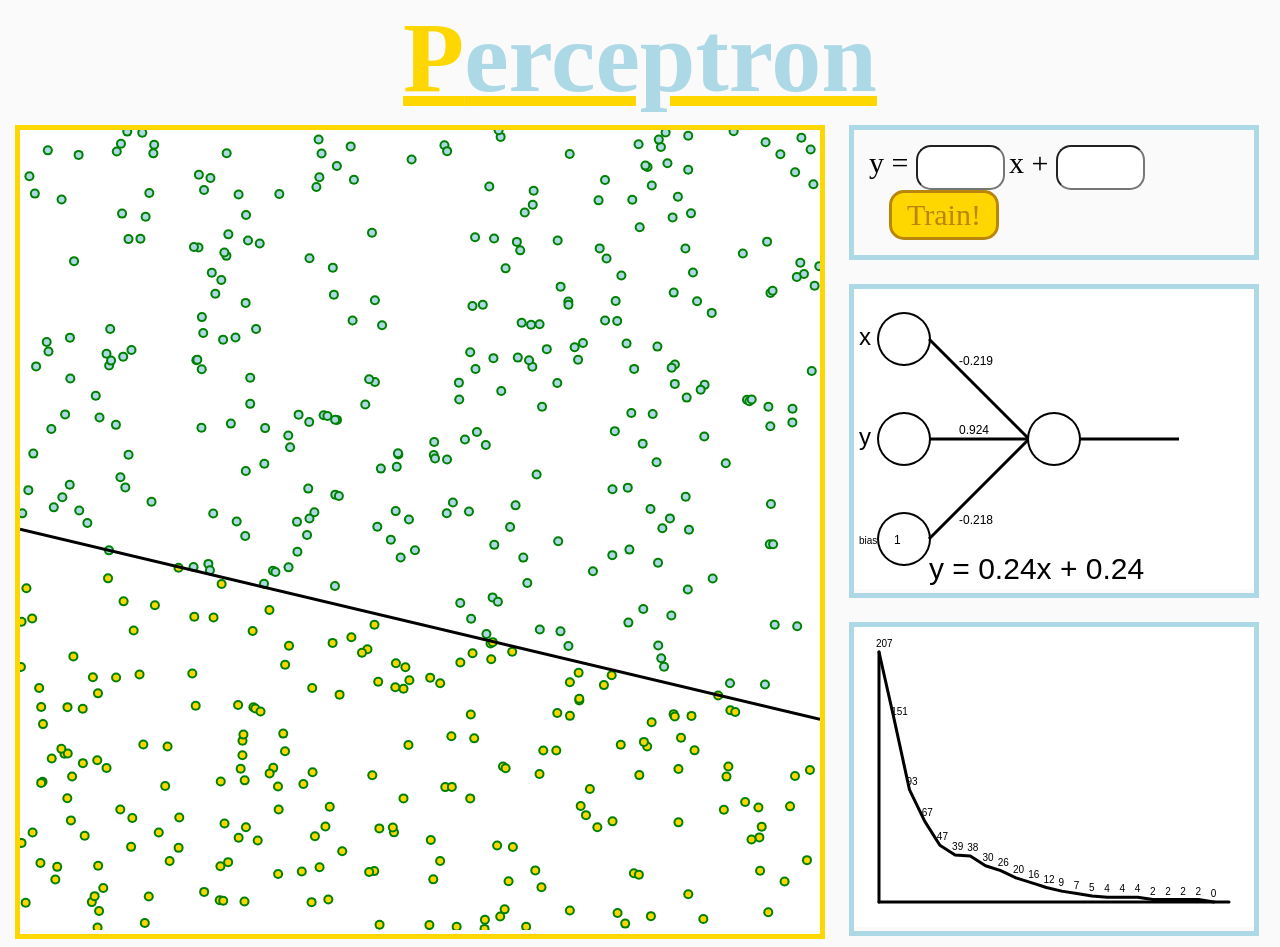
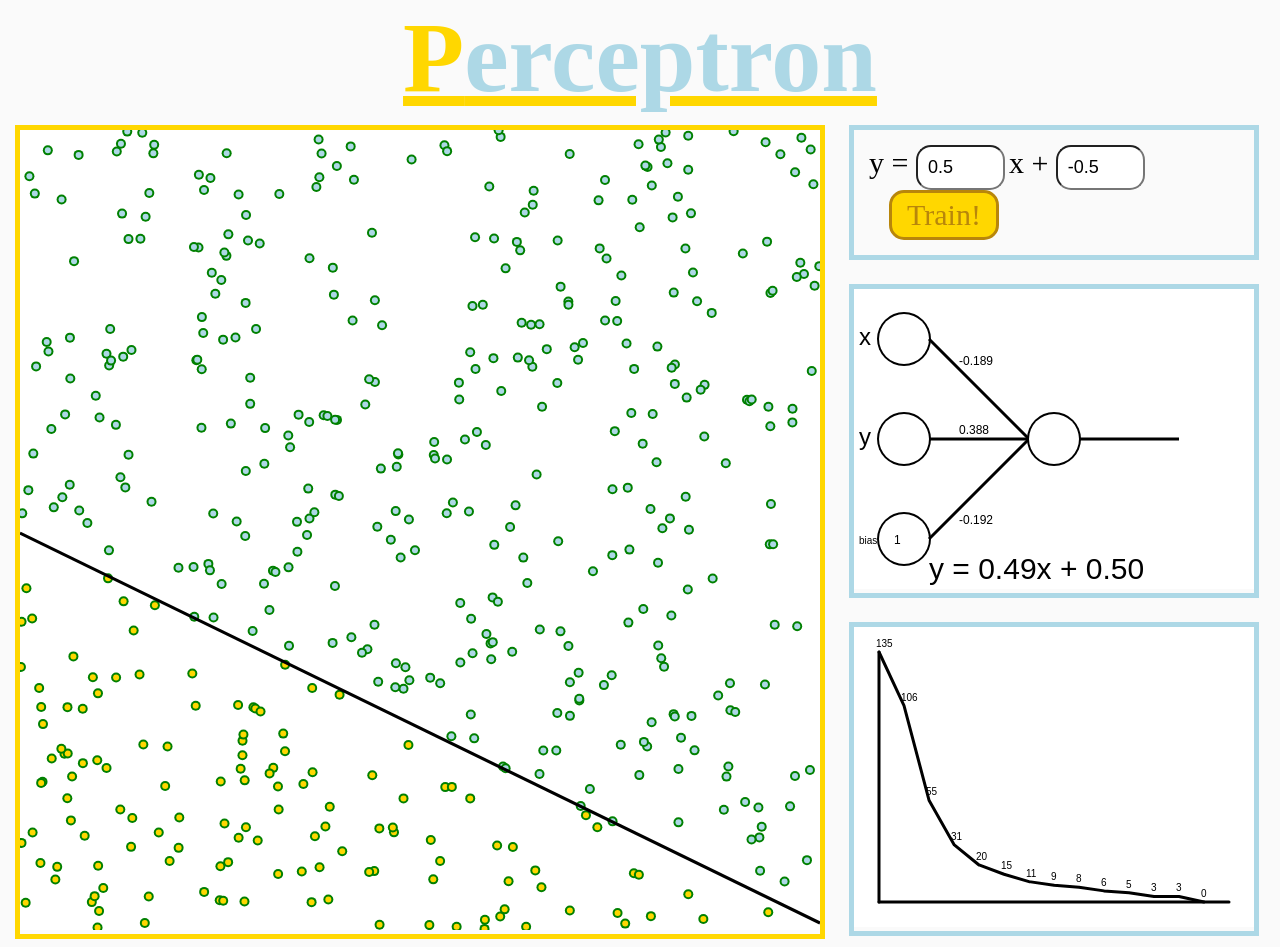
Before and after one commit to Lyallm1/perceptron-1, a website built with webpack: page src/demo.html in a window 1280 px wide. Built offline with nearby package versions, Linux system fonts and the light colour scheme; a web font is replaced by a local one.

Commit message:
Bind FE inputs to script

```diff
--- a/src/demo.html
+++ b/src/demo.html
@@ -106,10 +106,10 @@
     <aside id="info">
       <div id="action">
         <span>y = </span>
-        <input id="m" type="number" min="-1" max="1" step="0.01"/>
+        <input id="m" type="number" min="-1" max="1" step="0.01" value="0.5"/>
         <span>x + </span>
-        <input id="b" type="number" min="-1" max="1" step="0.01"/>
-        <button>Train!</button>
+        <input id="b" type="number" min="-1" max="1" step="0.01" value="-0.5"/>
+        <button id="train-button">Train!</button>
       </div>
       <div id="perceptron"></div>
       <div id="loss"></div>
--- a/src/dynamic-canvas/canvas/canvas.ts
+++ b/src/dynamic-canvas/canvas/canvas.ts
@@ -2,8 +2,8 @@ import { Shape } from '../shapes/shape';
 
 export class Canvas {
   private canvasElement;
-  private width;
-  private height;
+  public width;
+  public height;
 
   private shapes: Shape[] = [];
 
--- a/src/index.ts
+++ b/src/index.ts
@@ -6,45 +6,32 @@ import { Ball } from './dynamic-canvas/shapes/ball';
 import { Line } from './dynamic-canvas/shapes/line';
 import { Text } from './dynamic-canvas/shapes/text';
 
-const perceptron = new Perceptron(2, 0.001);
+let perceptron = new Perceptron(2, 0.001);
+
+let m = 0.5;
+let b = 0.5;
+
+let interval: any;
 
 function f (x: number): number {
-  return 0.23 * x + 0.23;
+  return m * x + b;
 }
-
-const trainingData: TrainingData[] = new Array(500).fill(0).map(_ => {
-  const x = Math.random() * 2 - 1;
-  const y = Math.random() * 2 - 1; // TODO: use utils
-  const label = (y > f(x) ? 1 : -1);
-
-  return { values: [x, y], label, error: 1 };
-});
 
 const canvas = new Canvas(document.getElementById('graph'), { width: 800, height: 800 });
 const perceptronVisualization = new Canvas(document.getElementById('perceptron'), { width: 400, height: 300 });
 const lossVisualization = new Canvas(document.getElementById('loss'), { width: 400, height: 300 });
-const lossHistory: number[] = [];
+let lossHistory: number[] = [];
 
-setInterval(() => {
-  if (!trainingData.find(data => data.error)) {
-    console.log(`Training completed: ${perceptron.status.m.toFixed(2)} * x + ${perceptron.status.b.toFixed(2)} (expected ${f(1) - f(0)} * x + ${f(0)})`);
-    // TODO: stop interval
-    return;
-  }
-
-  lossHistory.push(perceptron.train(trainingData));
+function drawGraph (trainingData: TrainingData[]): void {
+  const halfWidth = canvas.width / 2;
+  const halfHeight = canvas.height / 2;
 
   canvas.removeShapes();
-  trainingData.map(data => new Ball(3, new Vector(data.values[0] * 400 + 400, data.values[1] * 400 + 400), data.label === 1 ? 'gold' : 'lightblue', data.error ? 'red' : 'green')).forEach(ball => canvas.addShape(ball));
+  trainingData.map(data => new Ball(3, new Vector(data.values[0] * halfWidth + halfWidth, data.values[1] * halfHeight + halfHeight), data.label === 1 ? 'gold' : 'lightblue', data.error ? 'red' : 'green')).forEach(ball => canvas.addShape(ball));
 
-  console.log(`Thinking: ${perceptron.status.m.toFixed(2)} * x + ${perceptron.status.b.toFixed(2)}`);
-
-  canvas.addShape(new Line(new Vector(0, perceptron.status.f(-1) * 400 + 400), new Vector(800, perceptron.status.f(1) * 400 + 400)));
+  canvas.addShape(new Line(new Vector(0, perceptron.status.f(-1) * halfHeight + halfHeight), new Vector(canvas.height, perceptron.status.f(1) * halfHeight + halfHeight)));
   canvas.draw();
-
-  drawPerceptron(perceptron, 0, 0);
-  drawLossHistory(lossHistory);
-}, 300);
+}
 
 function drawPerceptron (p: Perceptron, x: number, y: number) {
   perceptronVisualization.removeShapes();
@@ -118,3 +105,49 @@ function drawLossHistory (h: number[]) {
   ctx.strokeStyle = 'black';
   ctx.stroke();
 }
+
+function setM (event: Event) {
+  m = Number((event.target as HTMLInputElement)?.value);
+}
+
+function setB (event: Event) {
+  b = Number((event.target as HTMLInputElement)?.value);
+}
+
+function startTraining () {
+  if (interval) {
+    clearInterval(interval);
+    interval = null;
+  }
+
+  perceptron = new Perceptron(2, 0.001);
+
+  const trainingData: TrainingData[] = new Array(500).fill(0).map(_ => {
+    const x = Math.random() * 2 - 1;
+    const y = Math.random() * 2 - 1; // TODO: use utils
+    const label = (y > f(x) ? 1 : -1);
+
+    return { values: [x, y], label, error: 1 };
+  });
+
+  lossHistory = [];
+
+  interval = setInterval(() => {
+    if (!trainingData.find(data => data.error)) {
+      console.log(`Training completed: ${perceptron.status.m.toFixed(2)} * x + ${perceptron.status.b.toFixed(2)} (expected ${f(1) - f(0)} * x + ${f(0)})`);
+      clearInterval(interval);
+      return;
+    }
+
+    lossHistory.push(perceptron.train(trainingData));
+    console.log(`Thinking: ${perceptron.status.m.toFixed(2)} * x + ${perceptron.status.b.toFixed(2)}`);
+    drawGraph(trainingData);
+    drawPerceptron(perceptron, 0, 0);
+    drawLossHistory(lossHistory);
+  }, 300);
+}
+
+document.getElementById('m')?.addEventListener('change', setM);
+document.getElementById('b')?.addEventListener('change', setB);
+document.getElementById('train-button')?.addEventListener('click', startTraining);
+window.addEventListener('load', startTraining);
```
